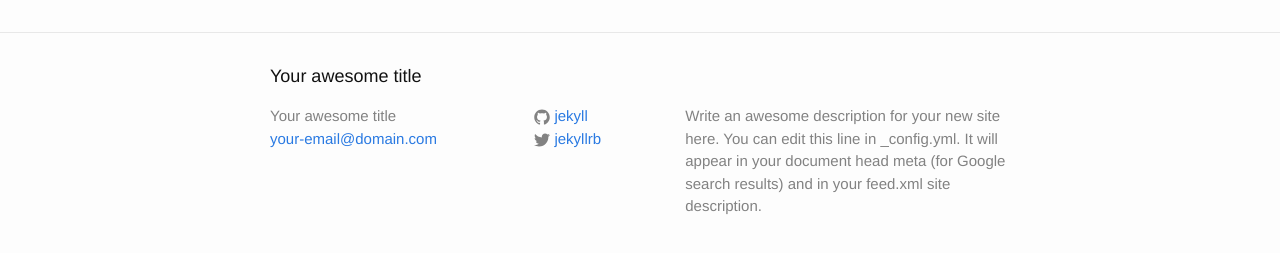
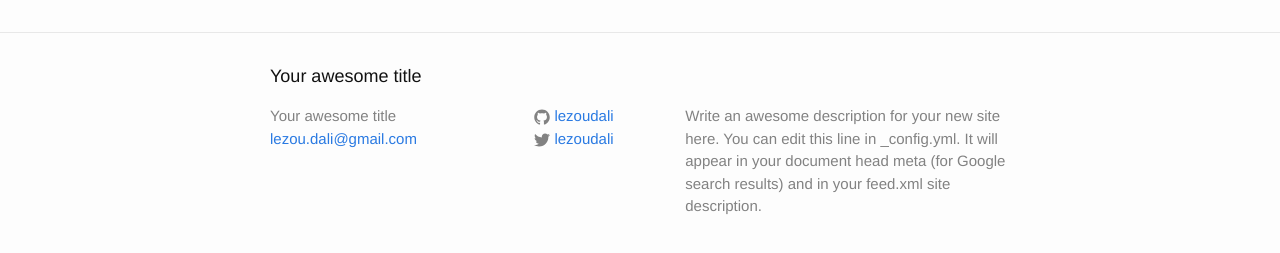
Before and after one commit to lezoudali/lezoudali.github.io, a Jekyll site: the page built from index.html, in a window 1280 px wide. Shown: the part 264-517 px from the top of the page. Built offline with Jekyll 4.4.1, drawn with Linux system fonts in a browser that asks for light colours.

Commit message:
added a CNAME

```diff
--- /dev/null
+++ b/CNAME
@@ -0,0 +1 @@
+www.lezoudali.com
--- a/_config.yml
+++ b/_config.yml
@@ -1,14 +1,14 @@
 # Site settings
 title: Your awesome title
-email: your-email@domain.com
+email: lezou.dali@gmail.com
 description: > # this means to ignore newlines until "baseurl:"
   Write an awesome description for your new site here. You can edit this
   line in _config.yml. It will appear in your document head meta (for
   Google search results) and in your feed.xml site description.
 baseurl: "" # the subpath of your site, e.g. /blog/
-url: "http://yourdomain.com" # the base hostname & protocol for your site
-twitter_username: jekyllrb
-github_username:  jekyll
+url: "http://www.lezoudali.com" # the base hostname & protocol for your site
+twitter_username: lezoudali
+github_username:  lezoudali
 
 # Build settings
 markdown: kramdown
```
